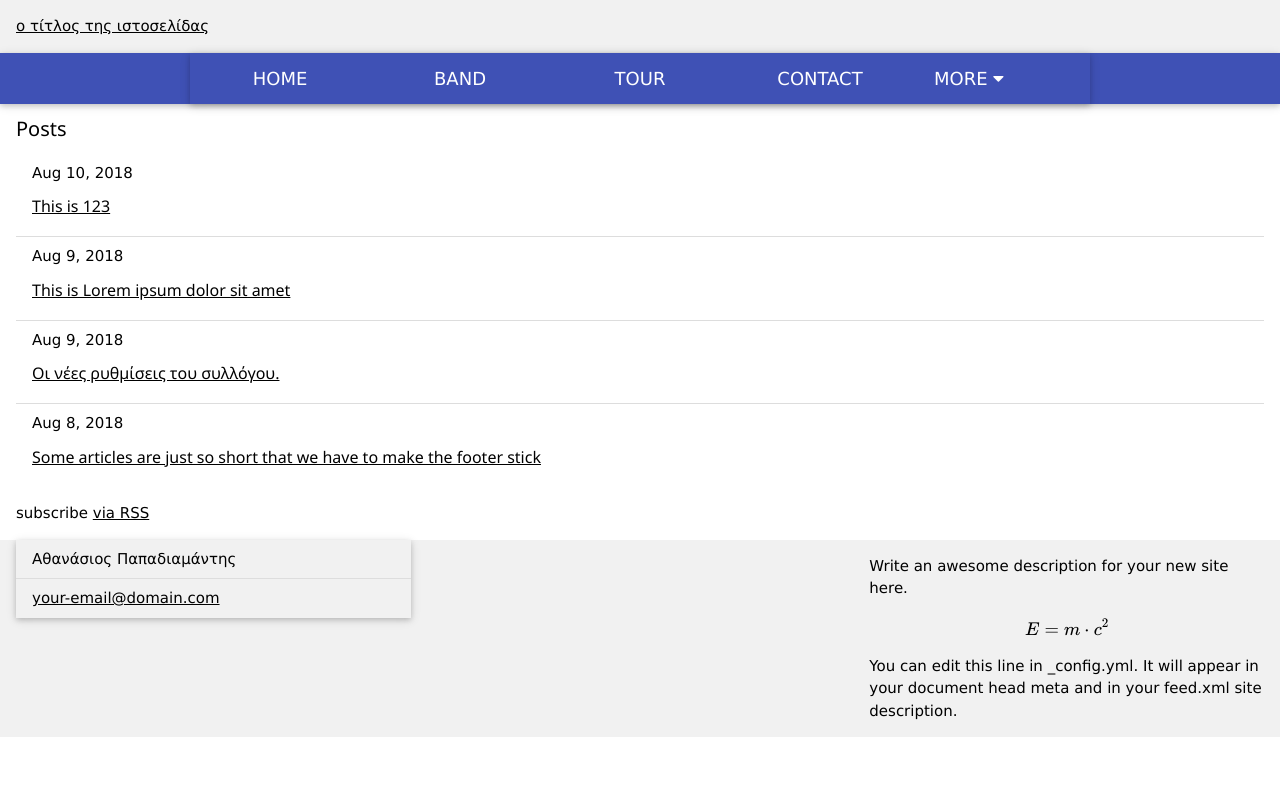
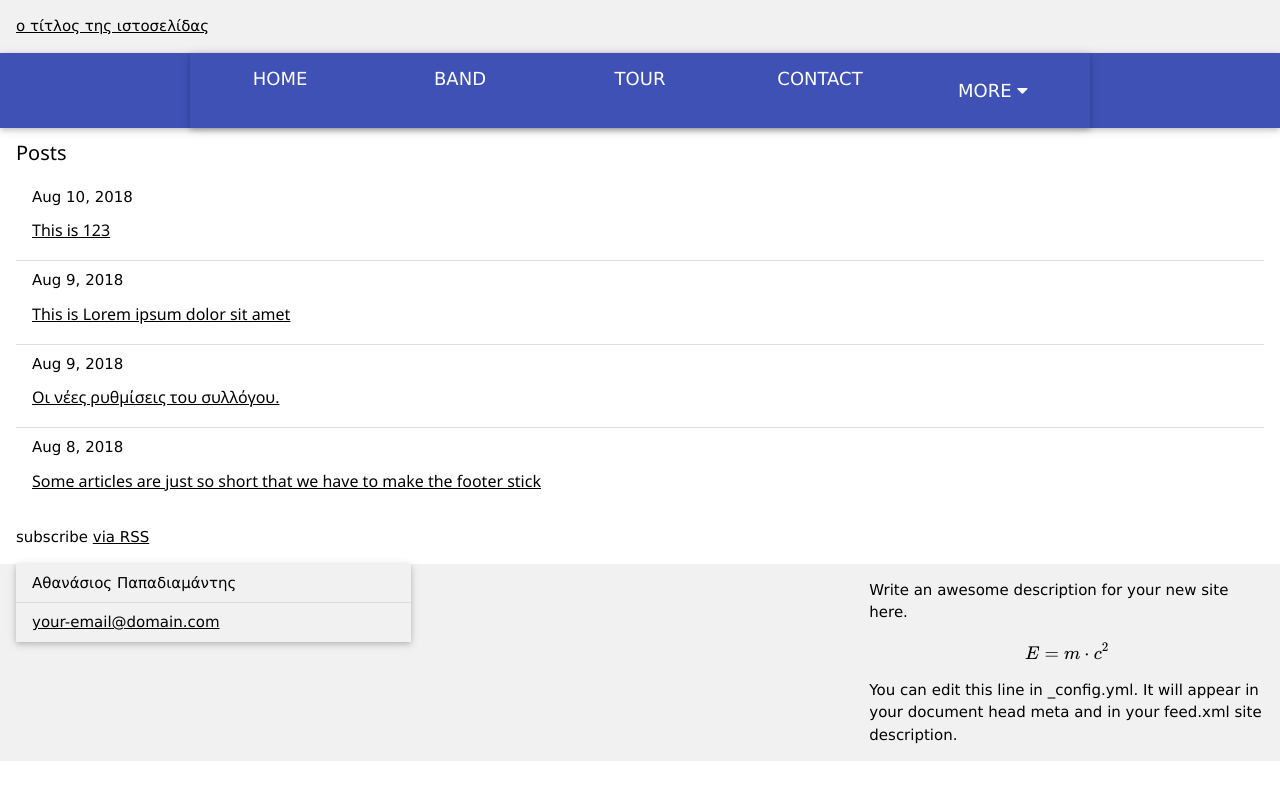
Before and after one commit to mrubyz/test, a Jekyll site: the page built from index.md, in a window 1280 px wide. Shown: the top 800 px of the page. Built offline with Jekyll 4.4.1, drawn with Linux system fonts in a browser that asks for light colours; formulas are drawn with MathJax 3.

Commit message:
Update nav.html

```diff
--- a/_includes/nav.html
+++ b/_includes/nav.html
@@ -5,7 +5,7 @@
     <a href="#band" style="width:20%" class="w3-bar-item w3-button w3-padding-large w3-hide-small">BAND</a>
     <a href="#tour" style="width:20%"  class="w3-bar-item w3-button w3-padding-large w3-hide-small">TOUR</a>
     <a href="#contact" style="width:20%" class="w3-bar-item w3-button w3-padding-large w3-hide-small">CONTACT</a>
-    <div style="width:20%" class="w3-dropdown-hover w3-hide-small">
+    <div style="width:20%" class="w3-dropdown-hover w3-padding-large w3-hide-small">
       <button class="w3-padding-large w3-button" title="More">MORE <i class="fa fa-caret-down"></i></button>
       <div class="w3-dropdown-content w3-bar-block w3-card-4">
         <a href="#" class="w3-bar-item w3-button">Merchandise</a>
```
